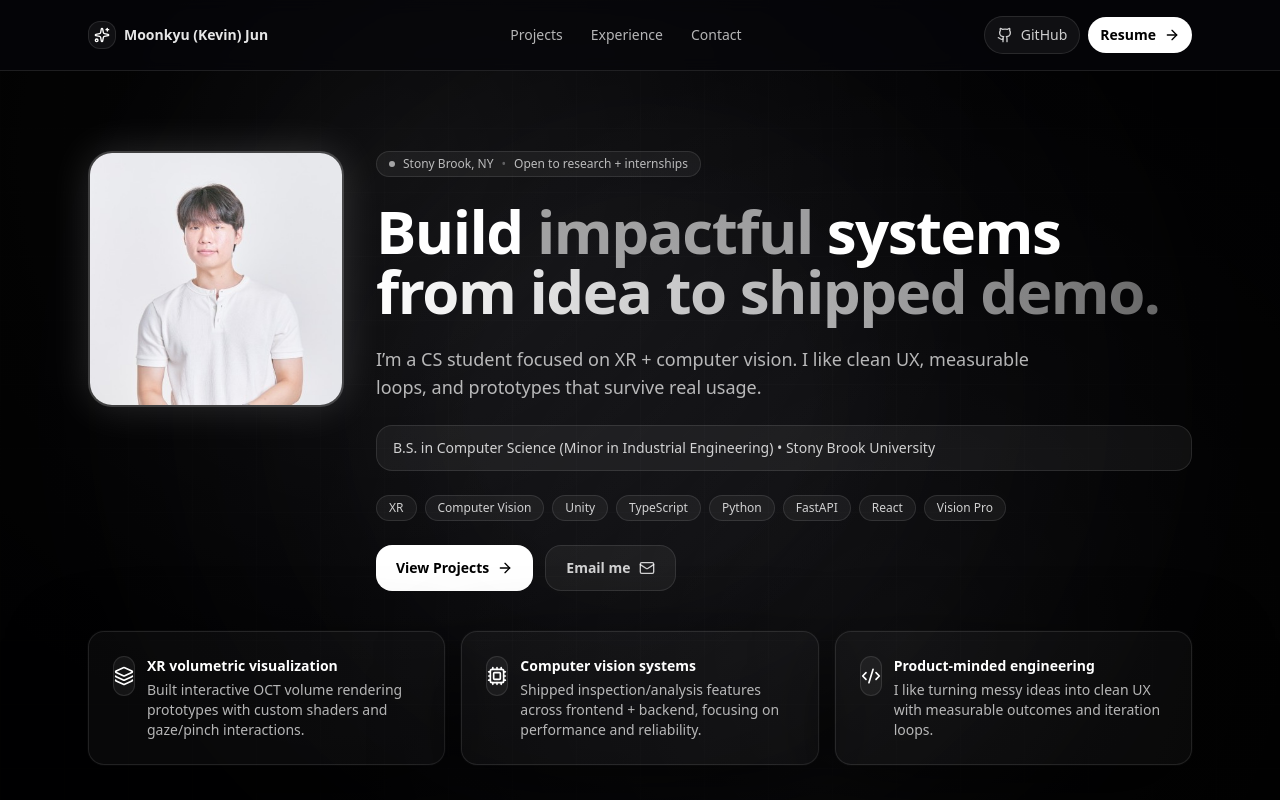
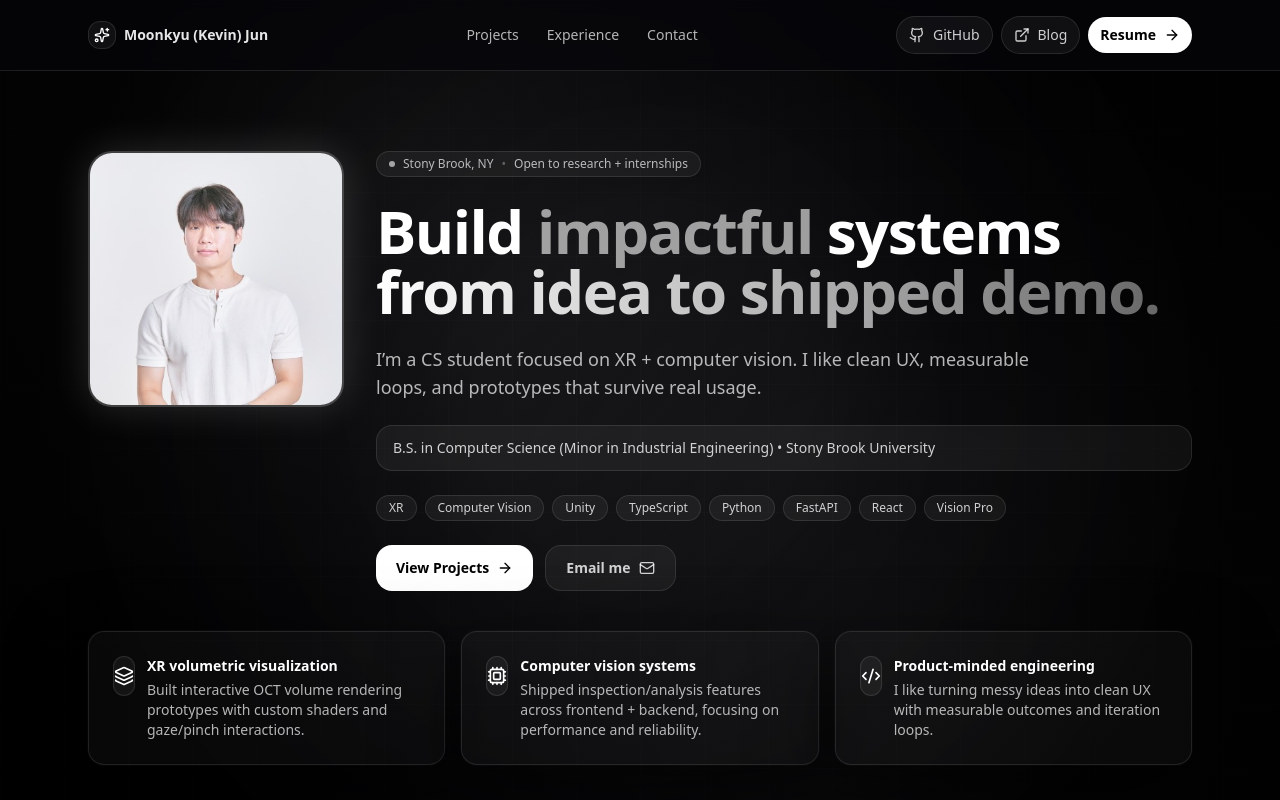
Before and after one commit to mkjun2016/my-portfolio, a React (Vite) app: page / in a window 1280 px wide. Shown: the top 800 px of the page. Built offline with nearby package versions, Linux system fonts and the light colour scheme.

Commit message:
add: blog button

```diff
--- a/src/App.tsx
+++ b/src/App.tsx
@@ -115,6 +115,7 @@ export default function MastraStylePortfolio() {
     location: "Stony Brook, NY",
     links: {
       github: "https://github.com/mkjun2016",
+      blog: "https://velog.io/@mkjun2022/posts",
       linkedin: "https://www.linkedin.com/in/mkjunkevin",
       email: "mailto:moonkyu.jun@stonybrook.edu",
       resume:
@@ -295,6 +296,15 @@ export default function MastraStylePortfolio() {
             >
               <Github className="h-4 w-4" />
               <span className="hidden sm:inline">GitHub</span>
+            </a>
+            <a
+              href={profile.links.blog}
+              className="inline-flex items-center gap-2 rounded-full border border-white/10 bg-white/5 px-3 py-2 text-sm text-white/80 transition hover:bg-white/10"
+              target="_blank"
+              rel="noreferrer"
+            >
+              <ExternalLink className="h-4 w-4" />
+              <span className="hidden sm:inline">Blog</span>
             </a>
             <a
               href={profile.links.resume}
```
